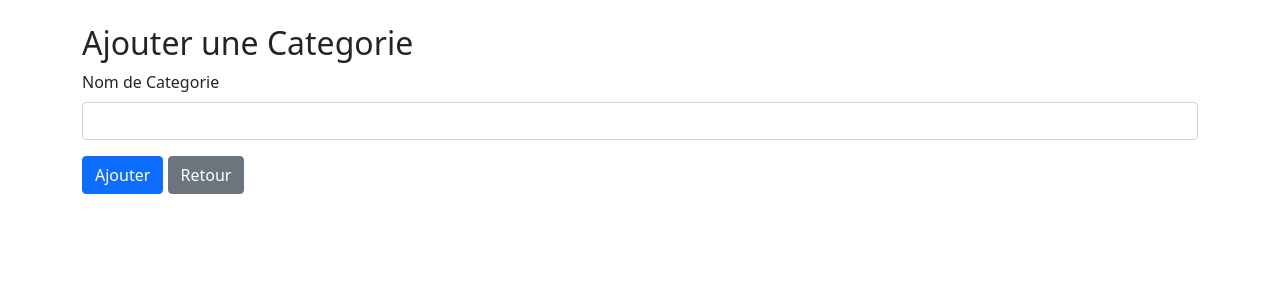
After one commit to Ayoub-fetti/Syst-me-de-Gestion-de-Biblioth-que, a PHP site: page /add_categorie.php in a window 1280 px wide. The commit adds this page. Shown: the top 300 px of the page. Run offline with PHP 8.4, Linux system fonts and the light colour scheme.

Commit message:
Managing Categories

```diff
--- a/Categories.php
+++ b/Categories.php
@@ -6,9 +6,10 @@ class Categories {
     private $id;
     private $name;
 
-public function __construct($name,$id){
+public function __construct($id,$name){
+    $this->id=$id;
     $this->name=$name;
-    $this->id=$id;
+
 }
 
 public function getNameCategory(){
@@ -93,7 +94,7 @@ public function saveCategory()
 
     if ($conn) {
         try {
-            $stmt = $conn->prepare("INSERT INTO category (name) VALUES (?)");
+            $stmt = $conn->prepare("INSERT INTO categories (name) VALUES (?)");
             $stmt->bindValue(1, $this->name, PDO::PARAM_STR);
 
             return $stmt->execute();
--- /dev/null
+++ b/add_categorie.php
@@ -0,0 +1,51 @@
+<?php
+include 'Categories.php';
+
+$message = '';
+
+
+// connextion avec la base de donnes pour faire l'insertion des categories
+
+$database = new Database;
+$conn = $database->connect();
+
+
+if (isset($_POST['submit'])) {
+    // Récupérer les données du formulaire du categorie
+    $name = $_POST['id'] ?? '';
+    $name = $_POST['name'] ?? '';
+
+    // Créer et sauvegarder la categorie
+    $categorie = new Categories($id,$name);
+    if ($categorie->saveCategory()) {
+        $message = "Categorie ajouté avec succès";
+    }
+}
+?>
+
+<!DOCTYPE html>
+<html>
+<head>
+    <title>Ajouter un Livre</title>
+    <link href="https://cdn.jsdelivr.net/npm/bootstrap@5.1.3/dist/css/bootstrap.min.css" rel="stylesheet">
+</head>
+<body>
+    <div class="container mt-4">
+        <h2>Ajouter une Categorie</h2>
+
+        <?php if ($message): ?>
+            <div class="alert alert-success"><?php echo $message; ?></div>
+        <?php endif; ?>
+
+        <form method="POST" enctype="multipart/form-data">
+            <div class="mb-3">
+                <label class="form-label">Nom de Categorie</label>
+                <input type="text" name="title" class="form-control" required>
+            </div>
+
+            <button type="submit" name="submit" class="btn btn-primary">Ajouter</button>
+            <a href="admin_categories.php" class="btn btn-secondary">Retour</a>
+        </form>
+    </div>
+</body>
+</html>
--- a/admin_categories.php
+++ b/admin_categories.php
@@ -13,8 +13,8 @@ $categories = $categorie->getAllCategories();
 
 
 // Handle Delete
-if (isset($_POST['delete']) && isset($_POST['category_id'])) {
-    $book->setId($_POST['category_id']);
+if (isset($_POST['delete']) && isset($_POST['categorie_id'])) {
+    $book->setId($_POST['categorie_id']);
     if ($book->deleteCategory()) {
         $message = "Categorie supprimé avec succès";
     }
@@ -40,7 +40,7 @@ if (isset($_POST['delete']) && isset($_POST['category_id'])) {
             </div>
         <?php endif; ?>
 
-        <a href="add_book.php" class="btn btn-primary mb-3">Ajouter un livre</a>
+        <a href="add_categorie.php" class="btn btn-primary mb-3">Ajouter un livre</a>
 
         <table class="table">
             <thead>
```
Also changed, not shown: edit_categorie.php (added).
